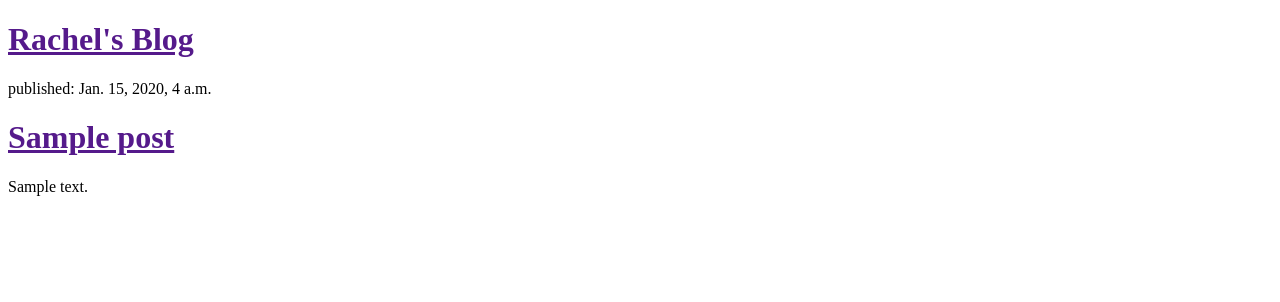
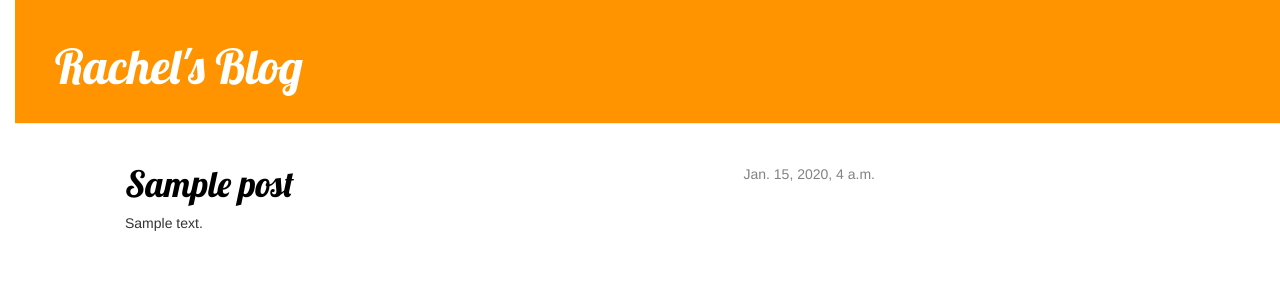
Before and after one commit to racheljoi/my-first-blog, a Django app: template blog/templates/blog/post_list.html in a window 1280 px wide. Shown: the top 302 px of the page. Run offline with Django 3.2, Linux system fonts and the light colour scheme; the template is opened without the code that fills it: values that come from a table or form of the project are taken from there, others are empty; tables that the repository leaves empty hold one stand-in row (values such as "Sample post"); some libraries are stand-ins or nearby versions.

Commit message:
Added style.

```diff
--- /dev/null
+++ b/blog/static/css/blog.css
@@ -0,0 +1,56 @@
+h1 a {
+    color: #FCA205;
+    font-family: 'Lobster';
+}
+
+body {
+    padding-left: 15px;
+}
+
+.page-header {
+    background-color: #ff9400;
+    margin-top: 0;
+    padding: 20px 20px 20px 40px;
+}
+
+.page-header h1, .page-header h1 a, .page-header h1 a:visited, .page-header h1 a:active {
+    color: #ffffff;
+    font-size: 36pt;
+    text-decoration: none;
+}
+
+.content {
+    margin-left: 40px;
+}
+
+h1, h2, h3, h4 {
+    font-family: 'Lobster', cursive;
+}
+
+.date {
+    float: right;
+    color: #828282;
+}
+
+.save {
+    float: right;
+}
+
+.post-form textarea, .post-form input {
+    width: 100%;
+}
+
+.top-menu, .top-menu:hover, .top-menu:visited {
+    color: #ffffff;
+    float: right;
+    font-size: 26pt;
+    margin-right: 20px;
+}
+
+.post {
+    margin-bottom: 70px;
+}
+
+.post h1 a, .post h1 a:visited {
+    color: #000000;
+}
--- /dev/null
+++ b/blog/templates/blog/base.html
@@ -0,0 +1,26 @@
+{% load staticfiles %}
+
+<!DOCTYPE html>
+<html lang="en">
+<head>
+    <meta charset="UTF-8">
+    <title>Rachel's blog</title>
+    <link rel="stylesheet" href="//maxcdn.bootstrapcdn.com/bootstrap/3.2.0/css/bootstrap.min.css">
+    <link rel="stylesheet" href="//maxcdn.bootstrapcdn.com/bootstrap/3.2.0/css/bootstrap-theme.min.css">
+    <link href="http://fonts.googleapis.com/css?family=Lobster&subset=latin,latin-ext" rel="stylesheet" type="text/css">
+    <link rel="stylesheet" href="{% static "css/blog.css" %}">
+</head>
+<body>
+    <div class="page-header">
+        <h1><a href="/">Rachel's Blog</a></h1>
+    </div>
+    <div class="content container">
+        <div class="row">
+            <div class="col-md-8">
+            {% block content %}
+            {% endblock %}
+            </div>
+        </div>
+    </div>
+</body>
+</html>
--- a/blog/templates/blog/post_list.html
+++ b/blog/templates/blog/post_list.html
@@ -1,21 +1,19 @@
-<!DOCTYPE html>
-<html lang="en">
-<head>
-    <meta charset="UTF-8">
-    <title>Rachel's blog</title>
-</head>
-<body>
-    <div>
-        <h1><a href="">Rachel's Blog</a></h1>
+{% extends "blog/base.html" %}
+
+{% block content %}
+    <div class="content container">
+        <div class="row">
+            <div class="col-md-8">
+                {% for post in posts %}
+                    <div class="post">
+                        <div class="date">
+                            {{ post.published_date }}
+                        </div>
+                        <h1><a href="">{{ post.title }}</a></h1>
+                        <p>{{ post.text|linebreaks }}</p>
+                    </div>
+                {% endfor %}
+            </div>
+        </div>
     </div>
-
-    {%  for post in posts %}
-        <div>
-            <p>published: {{ post.published_date }}</p>
-            <h1><a href="">{{ post.title }}</a></h1>
-            <p>{{ post.text|linebreaks }}</p>
-        </div>
-    {% endfor %}
-
-</body>
-</html>
+{% endblock content %}
```
